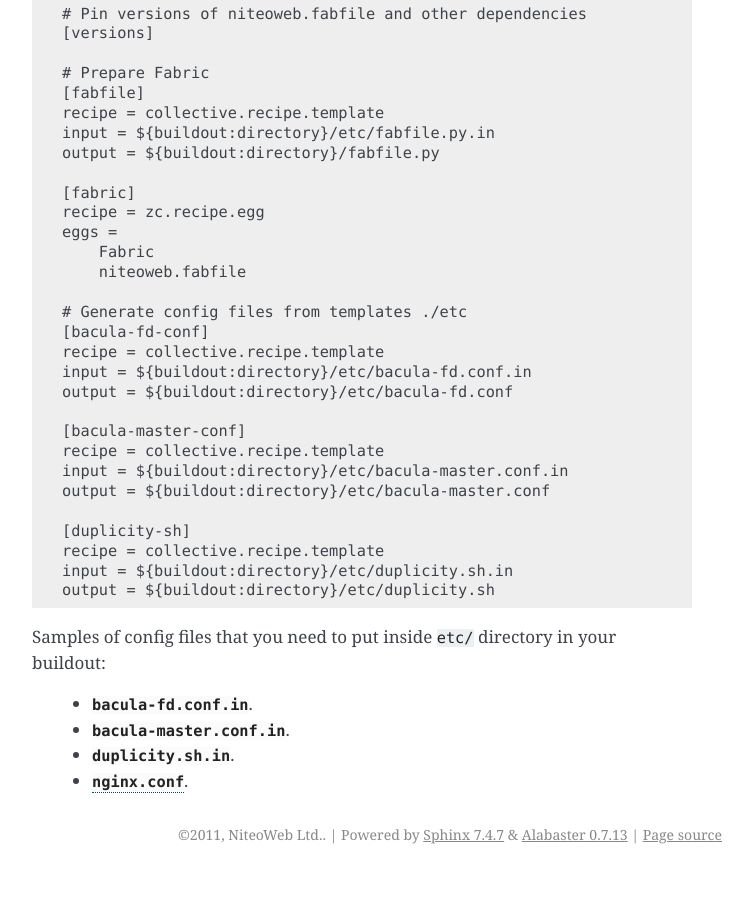
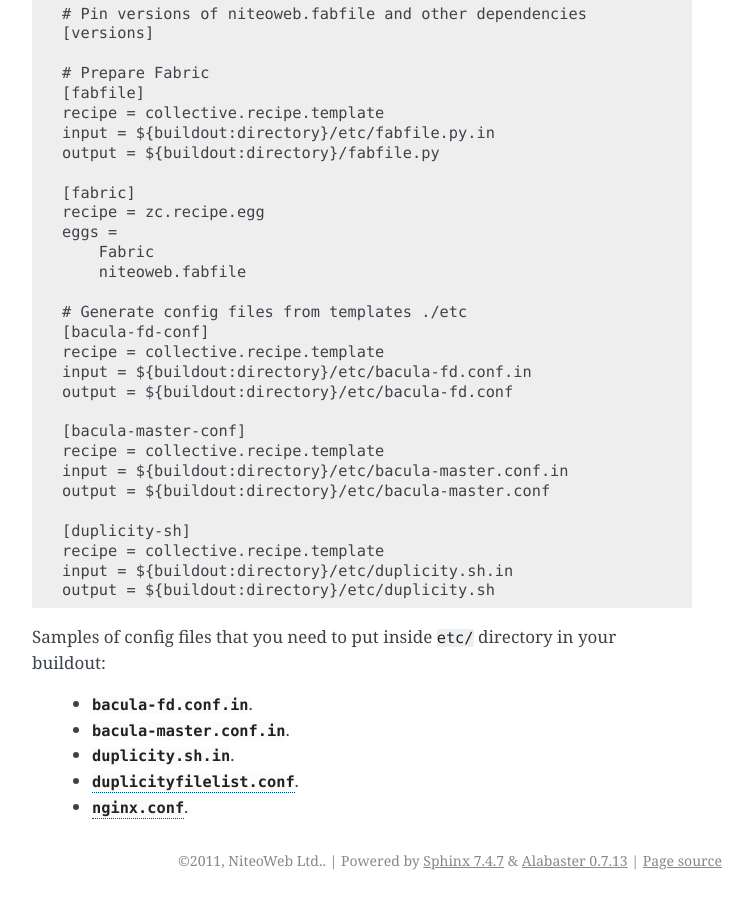
Before and after one commit to teamniteo/niteoweb.fabfile, a Sphinx documentation site: the page built from docs/projects.rst, in a window 1280 px wide and 900 px high, scrolled down 2518 px. Shown: the whole window, without its empty margins (388-1141 px from the left). Built offline with Sphinx 7.4.7, drawn with Linux system fonts in a browser that asks for light colours; before the commit the page ends 3392 px from its top, so only the background shows below that.

Commit message:
add download link for duplicityfilelist.conf

```diff
--- a/docs/projects.rst
+++ b/docs/projects.rst
@@ -163,4 +163,5 @@
  * :download:`bacula-fd.conf.in <bacula-fd.conf.in>`.
  * :download:`bacula-master.conf.in <bacula-master.conf.in>`.
  * :download:`duplicity.sh.in <duplicity.sh.in>`.
+ * :download:`duplicityfilelist.conf <duplicityfilelist.conf>`.
  * :download:`nginx.conf <nginx.conf>`.
```
